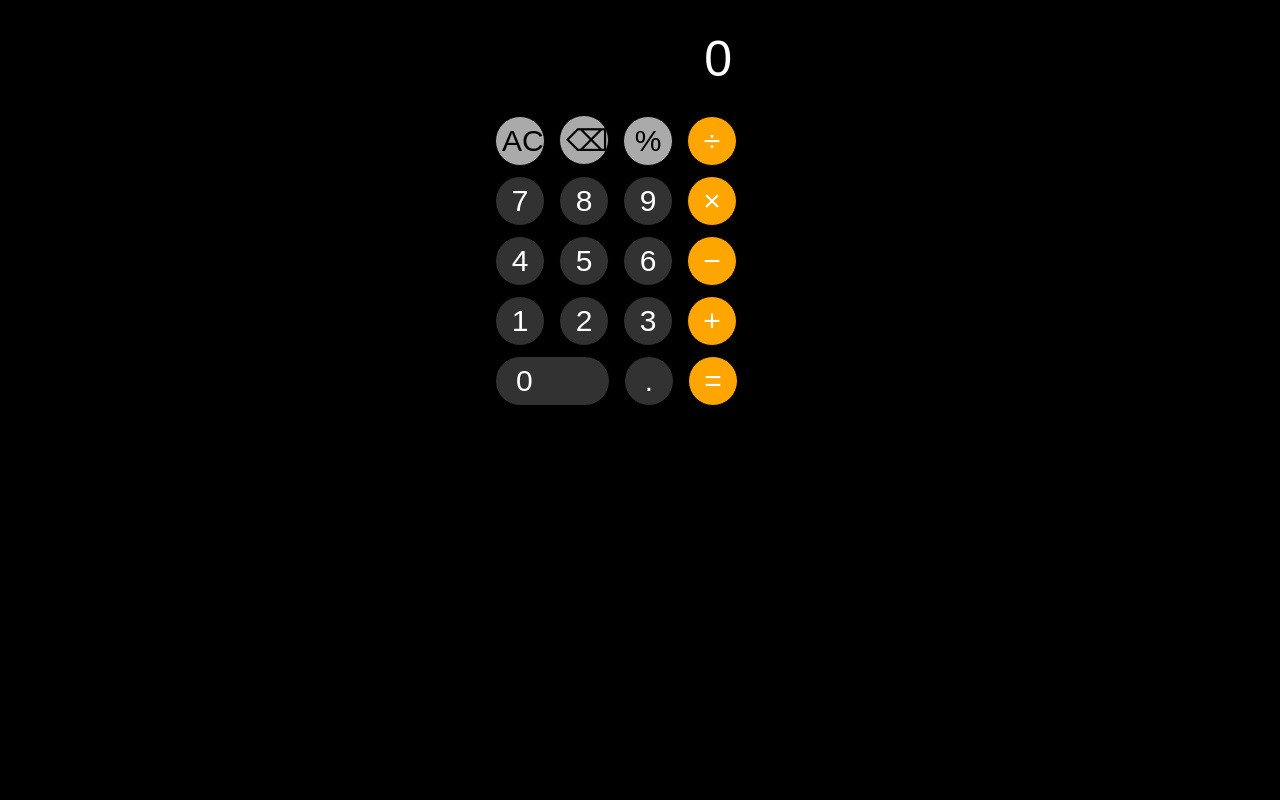
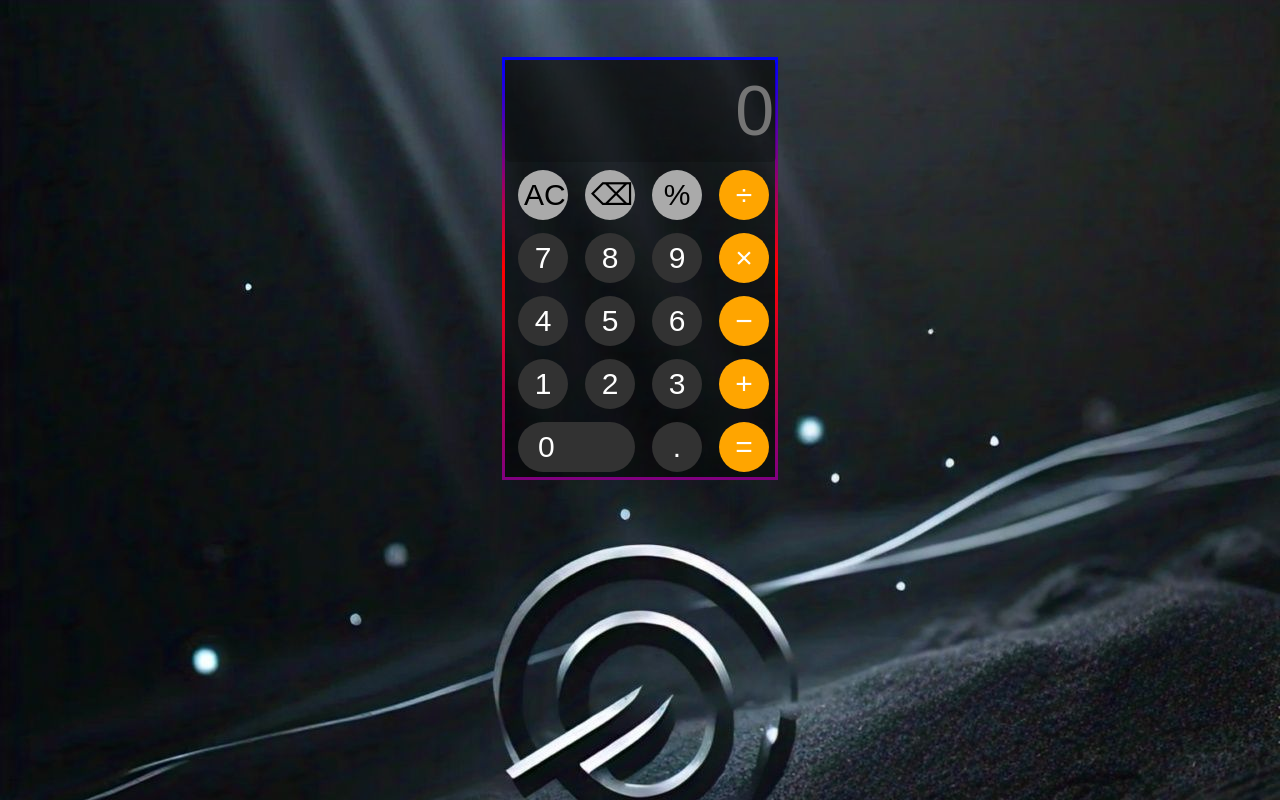
Before and after one commit to Qudusy/My-Updated-calculator-, a plain HTML site: page index.html in a window 1280 px wide. Drawn offline with Linux system fonts and the light colour scheme.

Commit message:
Add files via upload

```diff
--- a/index.html
+++ b/index.html
@@ -8,7 +8,7 @@
   </head>
   <body onload = "clearAll()">
     <div>
-        <input type="text"  pattern="\d*" disabled  id = "input">
+        <input type="text"  pattern="\d*" disabled  id = "input" placeholder="0">
         <button class = "bitwise" onclick = "clearAll()">AC</button>
         <button onclick = "backSpace()" class = "bitwise">&#9003;</button>
         <button class = "bitwise" onclick = "addOperator('%')">%</button>
--- a/mycal.css
+++ b/mycal.css
@@ -1,33 +1,42 @@
 button {
-  border: 1px solid black;
+  border: none;
   border-radius: 100px;
-  margin: 5px;
+  margin-left: 13px;
+  margin-top: 8px;
   width: 50px;
   height: 50px;
   background-color: rgb(50 50 50);
   font-size: 30px;
   color: white;
+  margin-bottom: 5px;
 }
 body{
+  background-image: url(IMG-20240419-WA0008.jpg);
   background-color: black;
 }
 input{
-  width: 240px;
+  width: 99%;
   height: 100px;
-  background-color: black;
+  background-color: rgba(0,0,0,0.2);
+  border-radius: 5px;
   border: none;
   color: white;
-  font-size: 50px;
+  font-size: 70px;
   text-align: right;
 }
 div{
-  width: 300px;
+  width: 270px;
   height: 100%;
   margin: auto;
-  padding-top: auto
+  margin-top: 1.5cm;
+  border-style: solid;
+  background-color: rgba(0,0,0,0.5);
+  border-image: linear-gradient(to bottom, blue,red,purple);
+  border-image-alpha: 0.3;
+  border-image-slice: 1;
 }
 button.zero{
-  width: 115px;
+  width: 117px;
   text-align: left;
   padding-left: 20px;
 }
--- a/mycal.js
+++ b/mycal.js
@@ -1,10 +1,14 @@
 
 function clearAll(){
-  document.getElementById('input').value = 0;
+  document.getElementById('input').value = "";
 }
 
 function addNumber(number){
   document.getElementById('input').value += number;
+}
+
+function addOperator(operator){
+  document.getElementById('input').value += operator;
 }
 
 function backSpace(){
@@ -12,11 +16,7 @@ function backSpace(){
   document.getElementById('input').value = value.slice(0,-1);
 }
 
-function addOperator(operator){
-  document.getElementById('input').value += operator;
+function calculate() {
+	const answer = eval(document.getElementById('input').value);
+	document.getElementById('input').value = answer;
 }
-
-function calculate(){
-  const result = eval(document.getElementById('input').value);
-  document.getElementById('input').value = result;
-}
```
Also changed, not shown: IMG-20240419-WA0008.jpg (added).
